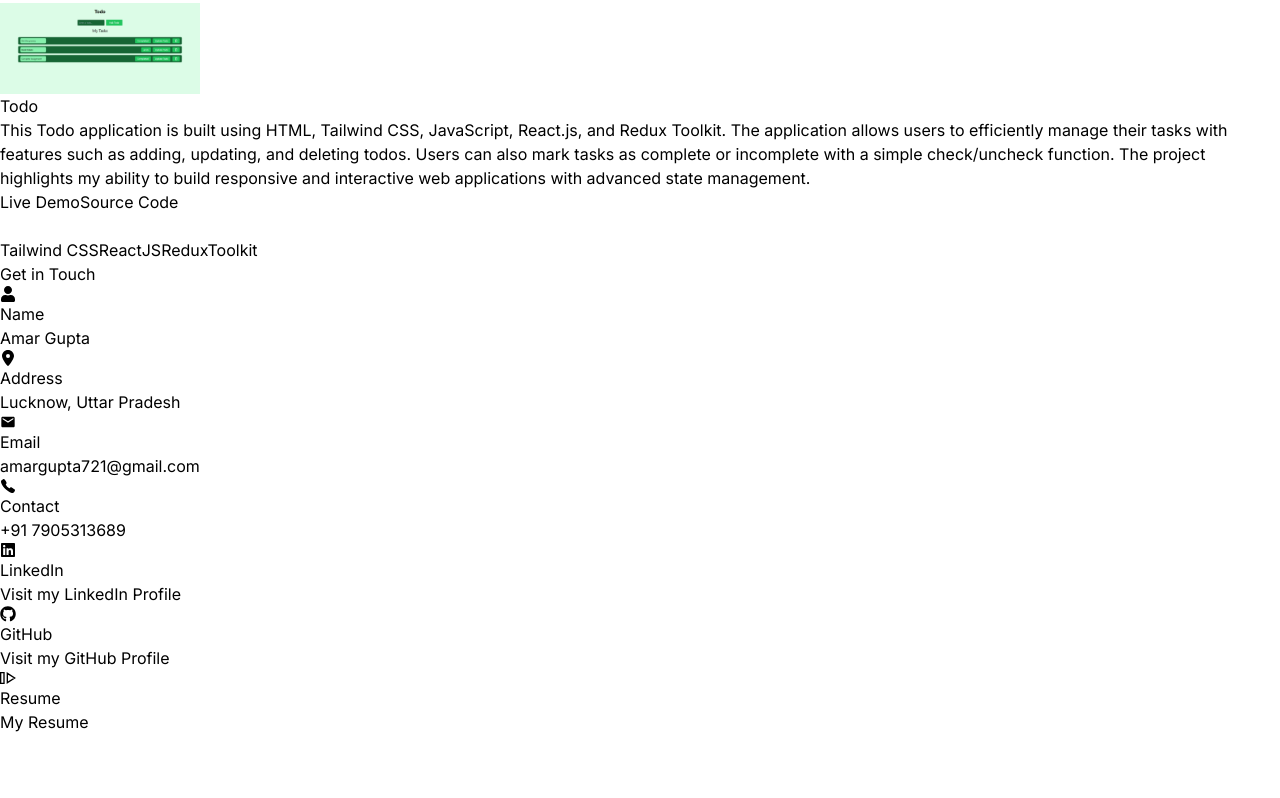
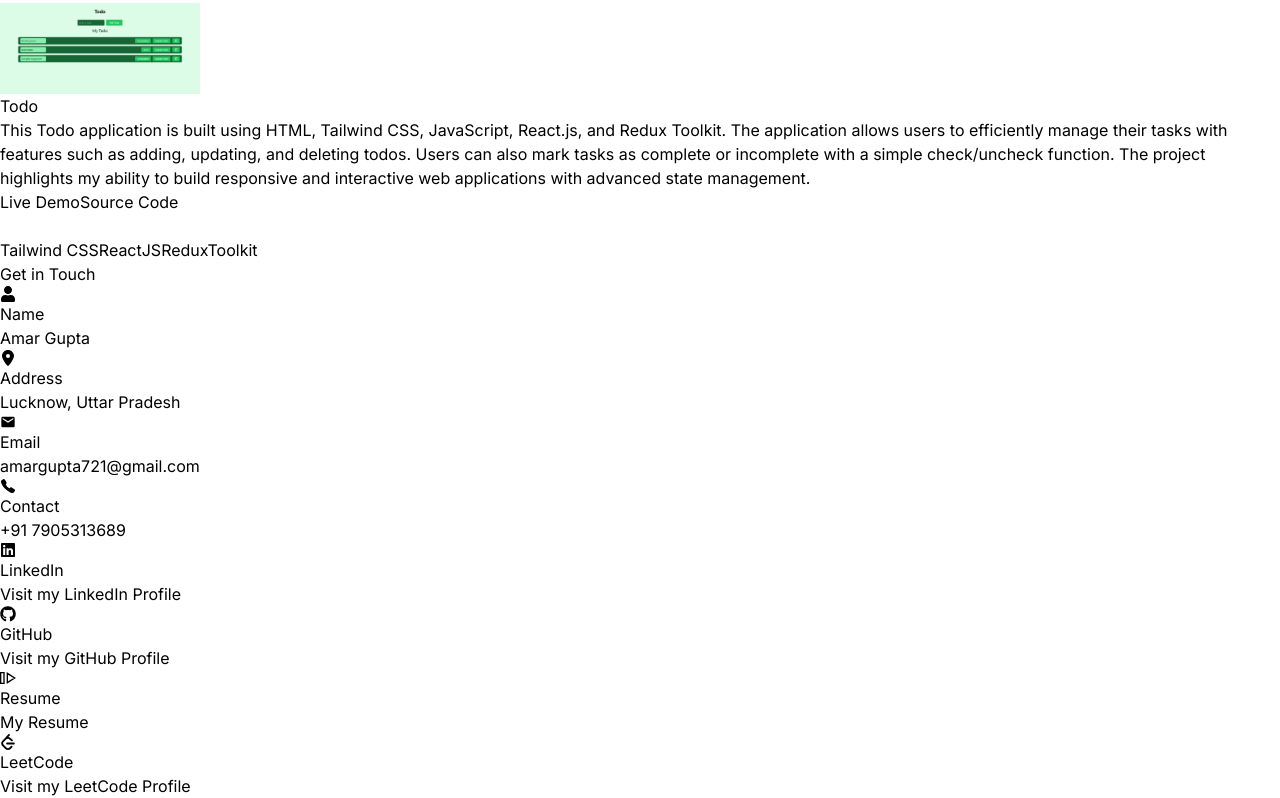
Before and after one commit to nik-1718y/Portfolio, a React (Vite) app: page / in a window 1280 px wide. Shown: the part 2159-2957 px from the top of the page. Before the commit the page ends 2893 px from the top, so only its background shows below. Built offline with nearby package versions, Linux system fonts and the light colour scheme.

Commit message:
update contact

```diff
--- a/src/components/Contact.jsx
+++ b/src/components/Contact.jsx
@@ -7,6 +7,7 @@ import { IoCall } from "react-icons/io5";
 import { FaLinkedin } from "react-icons/fa";
 import { FaGithub } from "react-icons/fa";
 import { GrResume } from "react-icons/gr";
+import { SiLeetcode } from "react-icons/si";
 
 const Contact = () => {
   return (
@@ -77,7 +78,7 @@ const Contact = () => {
             </div>
           </div>
 
-          <div className='flex items-center'>
+          <div className='flex items-center mb-6'>
             <GrResume className='text-2xl'/>
             <div className='ml-5 text-left'>
               <h2 className='text-lg font-semibold'>Resume</h2>
@@ -87,6 +88,14 @@ const Contact = () => {
               className='text-blue-500 underline'>My Resume</a></span>
             </div>
           </div>
+
+          <div className='flex items-center mb-6'>
+            <SiLeetcode className='text-2xl'/>
+            <div className='ml-5 text-left'>
+              <h2 className='text-lg font-semibold'>LeetCode</h2>
+              <span><a href="https://leetcode.com/u/amargupta721/" className='text-blue-500 underline'>Visit my LeetCode Profile</a></span>
+            </div>
+          </div>
         </motion.div>
       </div>
     </div>
```
